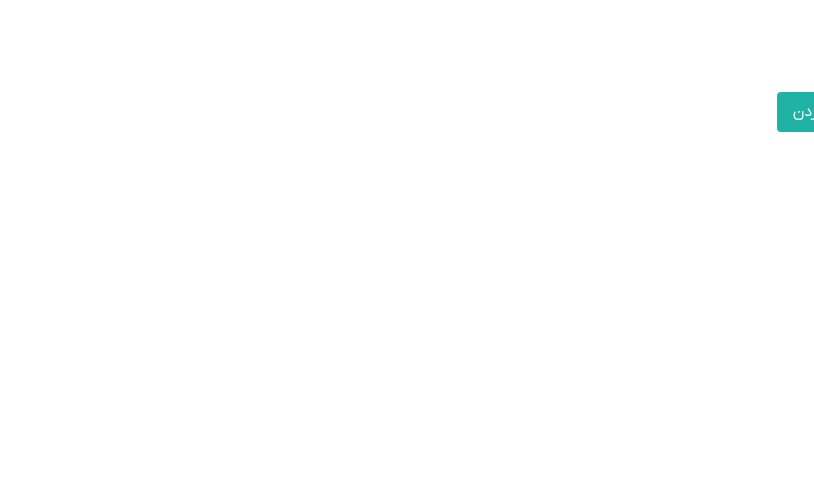
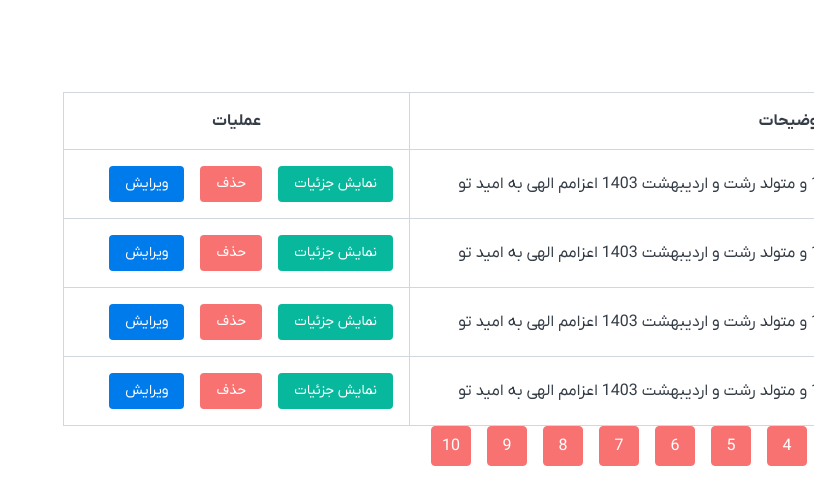
Before and after one commit to hosein-ladmakhi/pyschologist-crm, a Next.js app: page / in a window 1280 px wide. Shown: the top 504 px of the page, without its empty margins (466-1280 px from the left). Built offline with nearby package versions, Linux system fonts and the light colour scheme.

Commit message:
pagination & table

```diff
--- a/src/app/page.tsx
+++ b/src/app/page.tsx
@@ -1,20 +1,112 @@
 'use client';
 
 import Button from '@/ui/kit/Button';
-import ImagePicker from '@/ui/kit/ImagePicker';
-import { useState } from 'react';
+import Pagination from '@/ui/kit/Pagination';
+import Table from '@/ui/kit/Table';
+import { TColumns, TRows } from '@/ui/kit/Table/index.type';
+
+const columns: TColumns = [
+  {
+    label: 'شناسه',
+    width: 20,
+    name: 'id',
+  },
+  {
+    label: 'نام',
+    width: 150,
+    name: 'firstName',
+  },
+  {
+    label: 'توضیحات',
+    name: 'bio',
+  },
+  {
+    label: 'عملیات',
+    width: 320,
+    name: 'action',
+  },
+];
+
+const rows: TRows = [
+  {
+    id: 1,
+    firstName: 'حسین',
+    bio: '            سلام حسین لادمخی نژاد هستم متولد سال 1381 و متولد رشت و اردیبهشت 1403 اعزامم الهی به امید تو',
+    action: (
+      <div className="w-fit flex justify-center items-center gap-4">
+        <Button size="sm" variant="main">
+          نمایش جزئیات
+        </Button>
+        <Button size="sm" variant="error">
+          حذف
+        </Button>
+        <Button size="sm" variant="primary">
+          ویرایش
+        </Button>
+      </div>
+    ),
+  },
+  {
+    id: 2,
+    firstName: 'آتنا',
+    bio: '            سلام حسین لادمخی نژاد هستم متولد سال 1381 و متولد رشت و اردیبهشت 1403 اعزامم الهی به امید تو',
+    action: (
+      <div className="w-fit flex justify-center items-center gap-4">
+        <Button size="sm" variant="main">
+          نمایش جزئیات
+        </Button>
+        <Button size="sm" variant="error">
+          حذف
+        </Button>
+        <Button size="sm" variant="primary">
+          ویرایش
+        </Button>
+      </div>
+    ),
+  },
+  {
+    id: 3,
+    firstName: 'محمد',
+    bio: '            سلام حسین لادمخی نژاد هستم متولد سال 1381 و متولد رشت و اردیبهشت 1403 اعزامم الهی به امید تو',
+    action: (
+      <div className="w-fit flex justify-center items-center gap-4">
+        <Button size="sm" variant="main">
+          نمایش جزئیات
+        </Button>
+        <Button size="sm" variant="error">
+          حذف
+        </Button>
+        <Button size="sm" variant="primary">
+          ویرایش
+        </Button>
+      </div>
+    ),
+  },
+  {
+    id: 4,
+    firstName: 'ترگل',
+    bio: '            سلام حسین لادمخی نژاد هستم متولد سال 1381 و متولد رشت و اردیبهشت 1403 اعزامم الهی به امید تو',
+    action: (
+      <div className="w-fit flex justify-center items-center gap-4">
+        <Button size="sm" variant="main">
+          نمایش جزئیات
+        </Button>
+        <Button size="sm" variant="error">
+          حذف
+        </Button>
+        <Button size="sm" variant="primary">
+          ویرایش
+        </Button>
+      </div>
+    ),
+  },
+];
 
 const MainPage = () => {
-  const [error, setError] = useState<boolean>(false);
   return (
     <div className="container my-20">
-      <div className="grid grid-cols-12 gap-3">
-        <div className="col-span-3"></div>
-      </div>
-
-      <Button onClick={() => setError(true)} variant="accent">
-        کلیک کردن
-      </Button>
+      <Table size="xs" rows={rows} columns={columns} />
+      <Pagination variant="error" />
     </div>
   );
 };
--- /dev/null
+++ b/src/ui/kit/Pagination/index.css
@@ -0,0 +1,143 @@
+.pagination {
+    @apply flex justify-center items-center w-full gap-4;
+
+    .item {
+        @apply cursor-pointer select-none h-10 w-10 flex justify-center items-center;
+    }
+
+
+    /* Variant */
+    &-primary {
+        .item {
+            @apply border border-primary text-primary;
+
+            &.active {
+                @apply bg-primary text-white;
+            }
+        }
+    }
+
+    &-main {
+        .item {
+            @apply border border-main text-main;
+
+            &.active {
+                @apply bg-main text-white;
+            }
+        }
+    }
+
+    &-info {
+        .item {
+            @apply border border-info text-info;
+
+            &.active {
+                @apply bg-info text-white;
+            }
+        }
+    }
+
+    &-warning {
+        .item {
+            @apply border border-warning text-warning;
+
+            &.active {
+                @apply bg-warning text-white;
+            }
+        }
+    }
+
+    &-error {
+        .item {
+            @apply border border-error text-error;
+
+            &.active {
+                @apply bg-error text-white;
+            }
+        }
+    }
+
+    &-success {
+        .item {
+            @apply border border-success text-success;
+
+            &.active {
+                @apply bg-success text-white;
+            }
+        }
+    }
+
+    &-accent {
+        .item {
+            @apply border border-accent text-accent;
+
+            &.active {
+                @apply bg-accent text-white;
+            }
+        }
+    }
+
+    &-neutral {
+        .item {
+            @apply border border-neutral text-neutral;
+
+            &.active {
+                @apply bg-neutral text-white;
+            }
+        }
+    }
+
+    &-secondary {
+        .item {
+            @apply border border-secondary text-secondary;
+
+            &.active {
+                @apply bg-secondary text-white;
+            }
+        }
+    }
+
+    /* shape */
+    &-round {
+        .item {
+            @apply rounded;
+        }
+    }
+
+    &-circle {
+        .item {
+            @apply rounded-full;
+        }
+    }
+
+    &-square {
+        .item {
+            @apply rounded-none;
+        }
+    }
+
+    /* size */
+    &-xs {
+        .item {
+            @apply h-5 w-5 text-xs;
+        }
+    }
+
+    &-sm {
+        .item {
+            @apply h-8 w-8 text-sm;
+        }
+    }
+
+    &-lg {
+        .item {
+            @apply h-12 w-12 text-lg;
+        }
+    }
+
+    &-xl {
+        .item {
+            @apply h-14 w-14 text-xl;
+        }
+    }
+}
--- /dev/null
+++ b/src/ui/kit/Pagination/index.tsx
@@ -0,0 +1,27 @@
+'use client';
+
+import { FC } from 'react';
+import './index.css';
+import classNames from 'classnames';
+import { TPaginationProps } from './index.type';
+
+const Pagination: FC<TPaginationProps> = ({
+  shape = 'round',
+  size = 'normal',
+  variant = 'main',
+}) => {
+  const classes = classNames('pagination', {
+    [`pagination-${shape}`]: !!shape,
+    [`pagination-${size}`]: !!size,
+    [`pagination-${variant}`]: !!variant,
+  });
+  return (
+    <ul className={classes}>
+      {Array.from({ length: 10 }).map((_, index) => (
+        <li className="item active">{index + 1}</li>
+      ))}
+    </ul>
+  );
+};
+
+export default Pagination;
--- /dev/null
+++ b/src/ui/kit/Table/index.css
@@ -0,0 +1,41 @@
+.table {
+    @apply w-full text-center text-base-25 transition-all;
+
+    &.light {
+        @apply bg-white;
+    }
+
+    &.dark {
+        @apply bg-base-25 text-white;
+    }
+
+    .item {
+        @apply p-4;
+    }
+
+    .group {
+        &:hover {
+            @apply bg-base-content/10;
+        }
+    }
+
+    &.bordered {
+        .group {
+            @apply border border-base-content/50;
+        }
+
+        .item {
+            @apply border-l border-base-content/50;
+        }
+    }
+
+    &.without-bordered {
+        .group {
+            @apply border border-base-content/50;
+        }
+
+        .item {
+            @apply border-0;
+        }
+    }
+}
--- /dev/null
+++ b/src/ui/kit/Table/index.tsx
@@ -0,0 +1,55 @@
+'use client';
+
+import './index.css';
+
+import { FC } from 'react';
+import { TTableProps } from './index.type';
+import classNames from 'classnames';
+
+const Table: FC<TTableProps> = ({
+  columns,
+  rows,
+  bordered = true,
+  size = 'sm',
+  variant = 'light',
+}) => {
+  console.log(variant);
+  const classes = classNames('table', `text-${size}`, {
+    bordered,
+    'without-bordered': !bordered,
+    [variant]: variant,
+  });
+  return (
+    <>
+      <table className={classes}>
+        <thead>
+          <tr className="group">
+            {columns.map((column) => (
+              <th
+                key={column.name}
+                className={`item ${
+                  column.width ? `w-[${column.width}px]` : ''
+                }`}
+              >
+                {column.label}
+              </th>
+            ))}
+          </tr>
+        </thead>
+        <tbody>
+          {rows.map((row) => (
+            <tr key={row.id} className="group">
+              {columns.map((column) => (
+                <td key={`${column.name}`} className="item">
+                  {row[column.name]}
+                </td>
+              ))}
+            </tr>
+          ))}
+        </tbody>
+      </table>
+    </>
+  );
+};
+
+export default Table;
--- a/src/ui/kit/Textarea/index.tsx
+++ b/src/ui/kit/Textarea/index.tsx
@@ -0,0 +1,31 @@
+'use client';
+
+import './index.css';
+
+import { FC } from 'react';
+import { TTextareaProps } from './index.type';
+import classNames from 'classnames';
+
+const Textarea: FC<TTextareaProps> = ({
+  rows = 4,
+  label,
+  helper,
+  error,
+  disabled = false,
+  ...attr
+}) => {
+  return (
+    <div className={classNames('textarea-group', { error: !!error, disabled })}>
+      <label className="label">{label}</label>
+      <textarea
+        {...attr}
+        disabled={disabled}
+        rows={rows}
+        className="textarea"
+      ></textarea>
+      <span className="helper">{error || helper}</span>
+    </div>
+  );
+};
+
+export default Textarea;
--- /dev/null
+++ b/src/ui/kit/Textarea/index.type.ts
@@ -0,0 +1,11 @@
+import { TextareaHTMLAttributes } from 'react';
+
+interface IBaseTextarea {
+  rows?: number;
+  label: string;
+  helper: string;
+  error?: string;
+}
+
+export type TTextareaProps = IBaseTextarea &
+  TextareaHTMLAttributes<HTMLTextAreaElement>;
```
Also changed, not shown: src/ui/kit/Pagination/index.type.ts (added, +11 -0 lines), src/ui/kit/Table/index.type.ts (added, +23 -0 lines), src/ui/kit/Textarea/index.css (added, +43 -0 lines).
